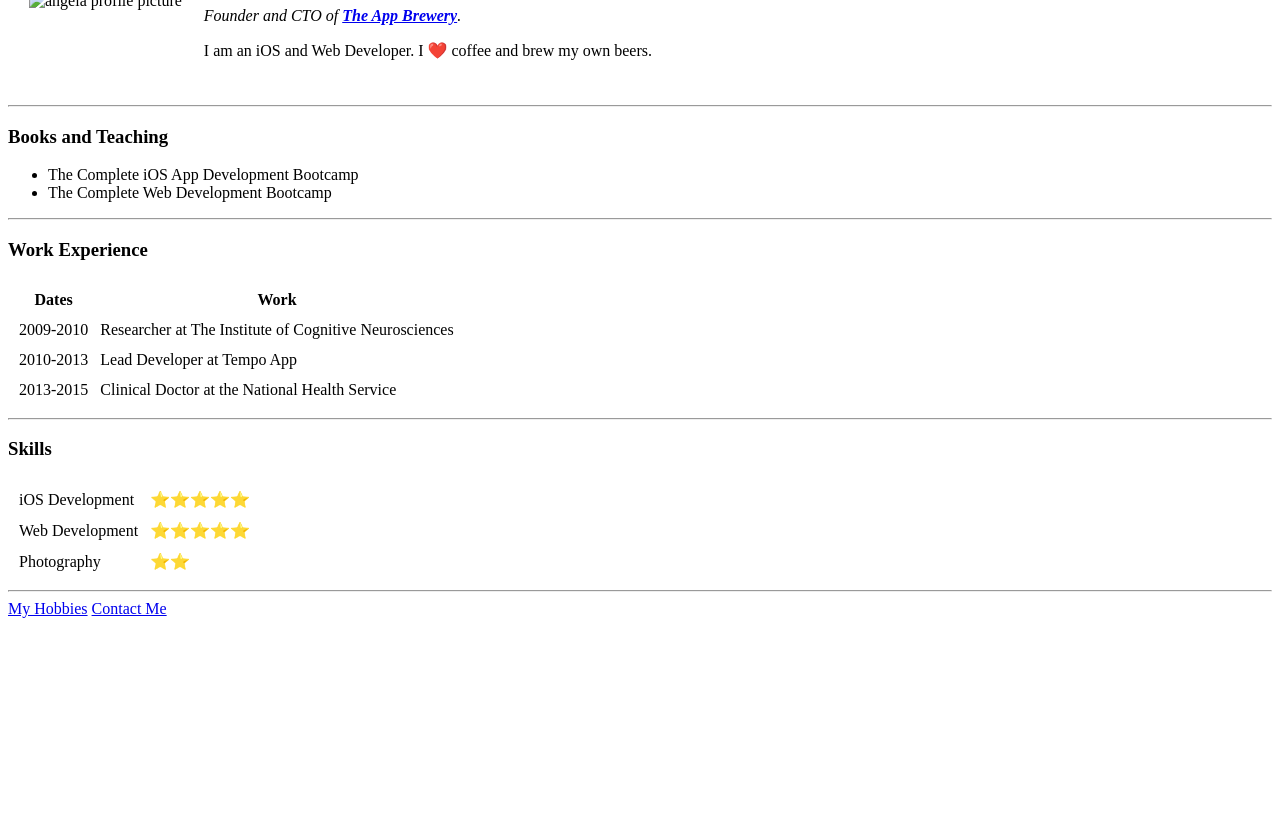
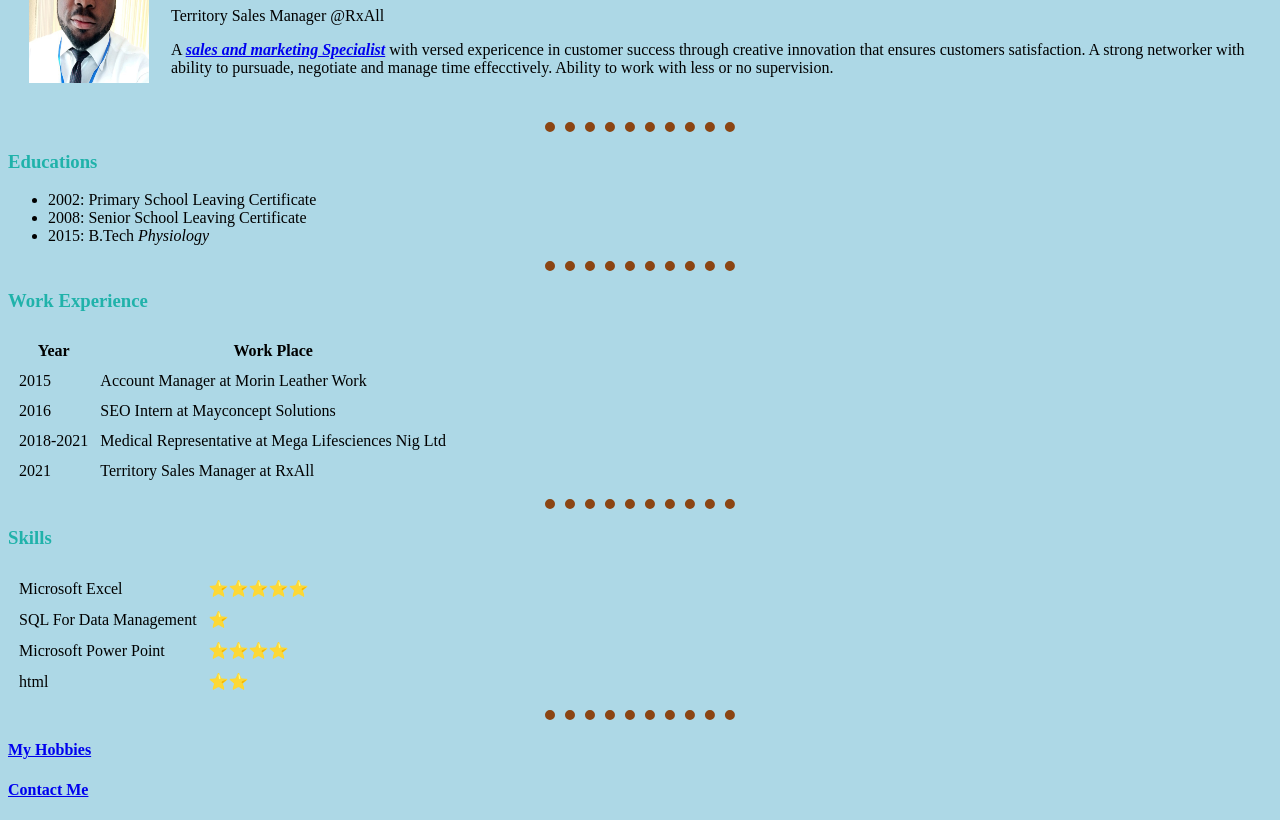
Before and after one commit to OluwatobilobaIbuola/cv, a plain HTML site: page index.html in a window 1280 px wide. Shown: the part 102-922 px from the top of the page. Before the commit the page ends 800 px from the top, so only its background shows below. Drawn offline with Linux system fonts and the light colour scheme.

Commit message:
Debugged css code

```diff
--- a/index.html
+++ b/index.html
@@ -1,68 +1,91 @@
 <!DOCTYPE html>
-<html>
+<html lang="en" dir="ltr">
+
 <head>
   <meta charset="utf-8">
-    <title>Angela's Personal Site</title>
-    <link rel="stylesheet" href="/css/styles.css">
+  <title>Teented Personal Site</title>
+  <link rel="stylesheet" href="css/style.css">
+
+
 </head>
 
 <body>
-    <table cellspacing="20">
+  <table cellspacing = "20">
     <tr>
-        <td><img src="images/angela.png" alt="angela profile picture"></td>
-        <td><h1>Angela Yu</h1>
-        <p><em>Founder and CTO of <strong><a href="https://www.appbrewery.co/">The App Brewery</a></strong>.</em></p>
-        <p>I am an iOS and Web Developer. I ❤️ coffee and brew my own beers.</p></td>
+      <td>
+        <image src="images/Tobiloba Profile.jpg" alt=:"Oluwatobiloba Profile Picture" height=150 width=120>
+      </td>
+      <td>
+        <h1><em>Oluwatobiloba Ibuola</em></h1>
+          <p>Territory Sales Manager @RxAll</p>
+          <p>A <em><strong><a href="https://www.linkedin.com/in/oluwatobiloba-ibuola-1578765a/">
+                  sales and marketing Specialist</a></strong></em> with versed expericence in customer
+            success through creative innovation that ensures customers satisfaction.
+            A strong networker with ability to pursuade, negotiate and manage time
+            effecctively. Ability to work with less or no supervision.</p>
+
+      </td>
     </tr>
   </table>
+
     <hr>
-    <h3>Books and Teaching</h3>
+    <h3>Educations</h3>
     <ul>
-      <li>The Complete iOS App Development Bootcamp</li>
-      <li>The Complete Web Development Bootcamp</li>
+      <li>2002: Primary School Leaving Certificate</li>
+      <li>2008: Senior School Leaving Certificate</li>
+      <li>2015: B.Tech <em>Physiology</em></li>
     </ul>
     <hr>
     <h3>Work Experience</h3>
-    <table cellspacing="10">
+    <table cellspacing = 10>
       <thead>
         <tr>
-          <th>Dates</th>
-          <th>Work</th>
+          <th>Year</th>
+          <th>Work Place</th>
         </tr>
       </thead>
       <tbody>
         <tr>
-          <td>2009-2010</td>
-          <td>Researcher at The Institute of Cognitive Neurosciences</td>
+          <td>2015</td>
+          <td>Account Manager at Morin Leather Work</td>
         </tr>
         <tr>
-          <td>2010-2013</td>
-          <td>Lead Developer at Tempo App</td>
+          <td>2016</td>
+          <td>SEO Intern at Mayconcept Solutions</td>
         </tr>
         <tr>
-          <td>2013-2015</td>
-          <td>Clinical Doctor at the National Health Service</td>
+          <td>2018-2021</td>
+          <td>Medical Representative at Mega Lifesciences Nig Ltd</td>
+        </tr>
+        <tr>
+          <td>2021</td>
+          <td>Territory Sales Manager at RxAll</td>
         </tr>
       </tbody>
     </table>
     <hr>
     <h3>Skills</h3>
-    <table cellspacing="10">
+    <table cellspacing = 10>
       <tr>
-        <td>iOS Development</td>
-        <td>⭐️⭐️⭐️⭐️⭐️</td>
+        <td> Microsoft Excel</td>
+        <td>⭐⭐⭐⭐⭐</td>
       </tr>
       <tr>
-        <td>Web Development</td>
-        <td>⭐️⭐️⭐️⭐️⭐️</td>
+        <td>SQL For Data Management</td>
+        <td>⭐</td>
       </tr>
       <tr>
-        <td>Photography</td>
-        <td>⭐️⭐️</td>
+        <td>Microsoft Power Point</td>
+        <td>⭐⭐⭐⭐</td>
+      </tr>
+      <tr>
+        <td>html</td>
+        <td>⭐⭐</td>
       </tr>
     </table>
-    <hr>
-    <a href="hobbies.html">My Hobbies</a>
-    <a href="contact-me.html">Contact Me</a>
-  </body>
+    <hr />
+    <h4><a href="My Hobbies.html">My Hobbies</a></h4>
+    <h4><a href="Contact Me.html">Contact Me</a></h4>
+
+
 </html>
```
Lines whose indentation alone changed are shown as unchanged.
